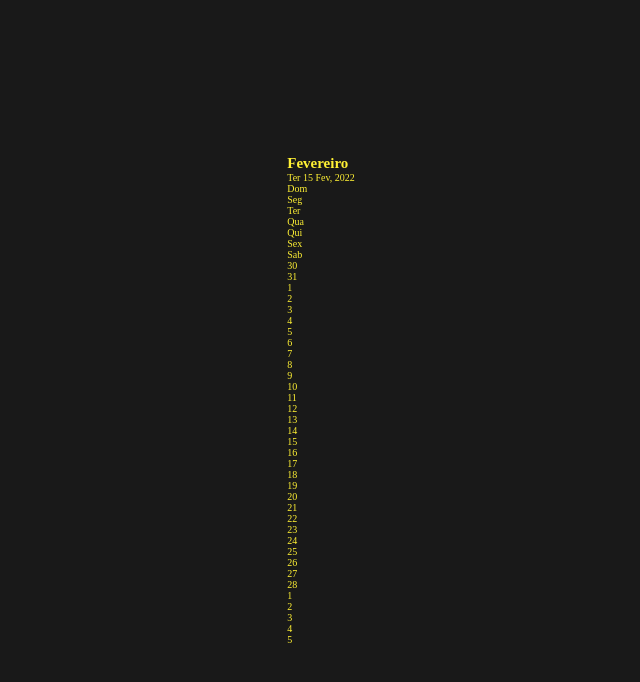
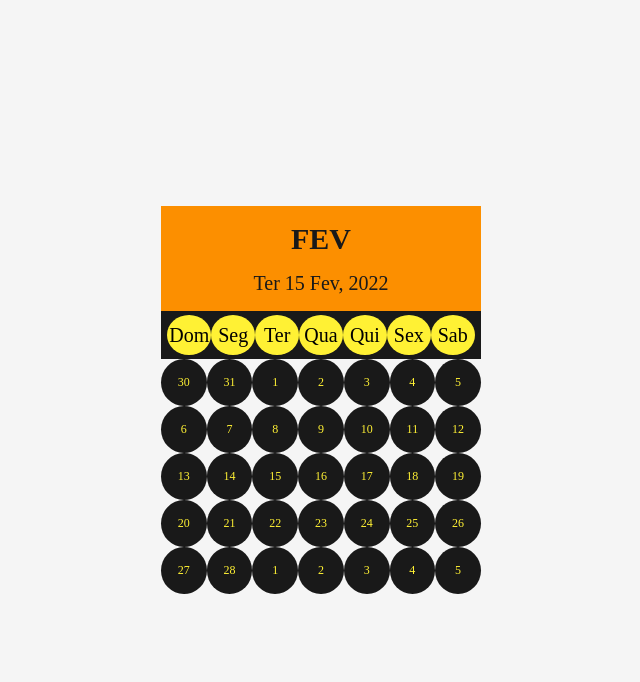
Before and after one commit to rapharosa/calendario, a plain HTML site: page index.html in a window 1280 px wide. Shown: the whole page, without its empty margins (319-959 px from the left). Drawn offline with Linux system fonts and the light colour scheme.

Commit message:
formatando posicionamentos e textando possibilidades de estilos

```diff
--- a/index.html
+++ b/index.html
@@ -11,7 +11,7 @@
         <section class="calendario">
             <!-- Inserir a seta de voltar aqui -->
             <div class="mes">
-                <h1 class="mes-titulo">Fevereiro</h1>
+                <h1 class="mes-titulo">Fev</h1>
                 <p class="mes-data-completa">Ter 15 Fev, 2022</p>
             </div>
             <!-- Inserir a seta de avançar aqui -->
--- a/style.css
+++ b/style.css
@@ -13,15 +13,78 @@
 }
 
 body {
-    background-color: var(--preto);
+    background-color: var(--branco);
     font-size: 62.5%;
 }
 
 .conteudo {
-    color: var(--amarelo);
     width: 100%;
     height: 100vh;
     display: flex;
     justify-content: center;
     align-items: center;
 }
+
+.calendario {
+    display: flex;
+    flex-direction: column;
+    width: 320px;
+    align-items: center;
+
+}
+
+.mes {
+    width: 100%;
+    background-color: var(--laranja);
+}
+
+.mes-titulo {
+    font-size: 3em;
+    padding-top: 1rem;
+    color: var(--preto);
+    text-transform: uppercase;
+    text-align: center;
+}
+
+.mes-data-completa {
+    font-size: 2em;
+    padding: 1rem;
+    text-align: center;
+    color: var(--preto);
+}
+
+.dias-semana {
+    width: 100%;
+    height: 3rem;
+    font-size: 2em;
+    padding: 0 0.4rem;
+    display: flex;
+    align-items: center;
+    background-color: var(--preto);
+}
+
+.dias-semana div {
+    display: flex;
+    align-items: center;
+    justify-content: center;
+    width: 45px;
+    height: 40px;
+    text-align: center;
+    border-radius: 50%;
+    background-color: var(--amarelo);
+}
+
+.dias {
+    display: flex;
+    flex-wrap: wrap;
+}
+
+.dias div {
+    color: var(--amarelo);
+    font-size: 0.75rem;
+    width: calc(320px / 7);
+    text-align: center;
+    padding: 1rem 0;
+    border-radius: 50%;
+    background-color: var(--preto);
+}
```
